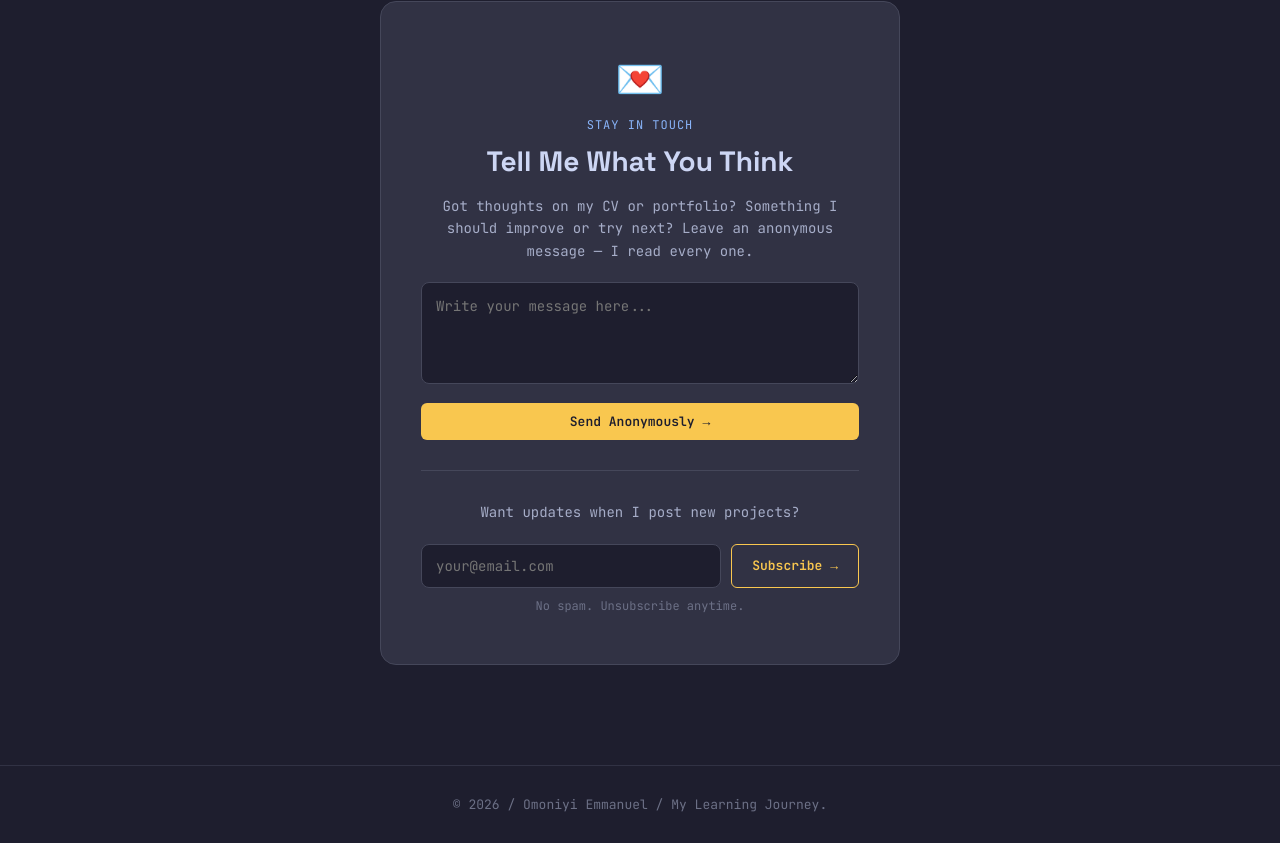
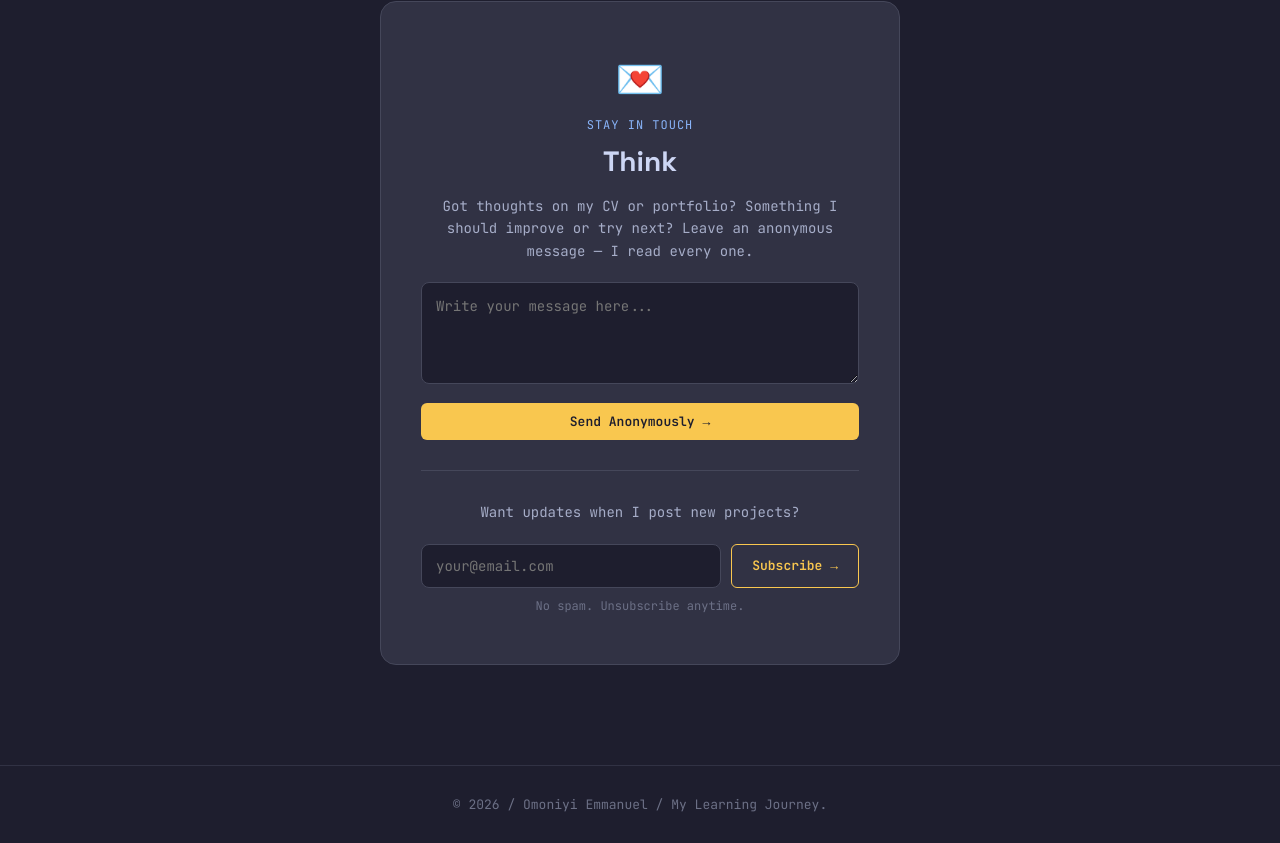
Before and after one commit to eomoniyi909-bot/test, a plain HTML site: page index.html in a window 1280 px wide. Shown: the part 2624-3467 px from the top of the page. Drawn offline with Linux system fonts and the light colour scheme.

Commit message:
updated code

```diff
--- a/index.html
+++ b/index.html
@@ -98,7 +98,7 @@
   <div class="feedback-card">
     <div class="feedback-icon">💌</div>
     <p class="feedback-tag">STAY IN TOUCH</p>
-    <h2 class="feedback-title">Tell Me What You Think</h2>
+    <h2 class="feedback-title"> Think</h2>
     <p class="feedback-subtext">
       Got thoughts on my CV or portfolio? Something I should improve or try next?
       Leave an anonymous message — I read every one.
```
